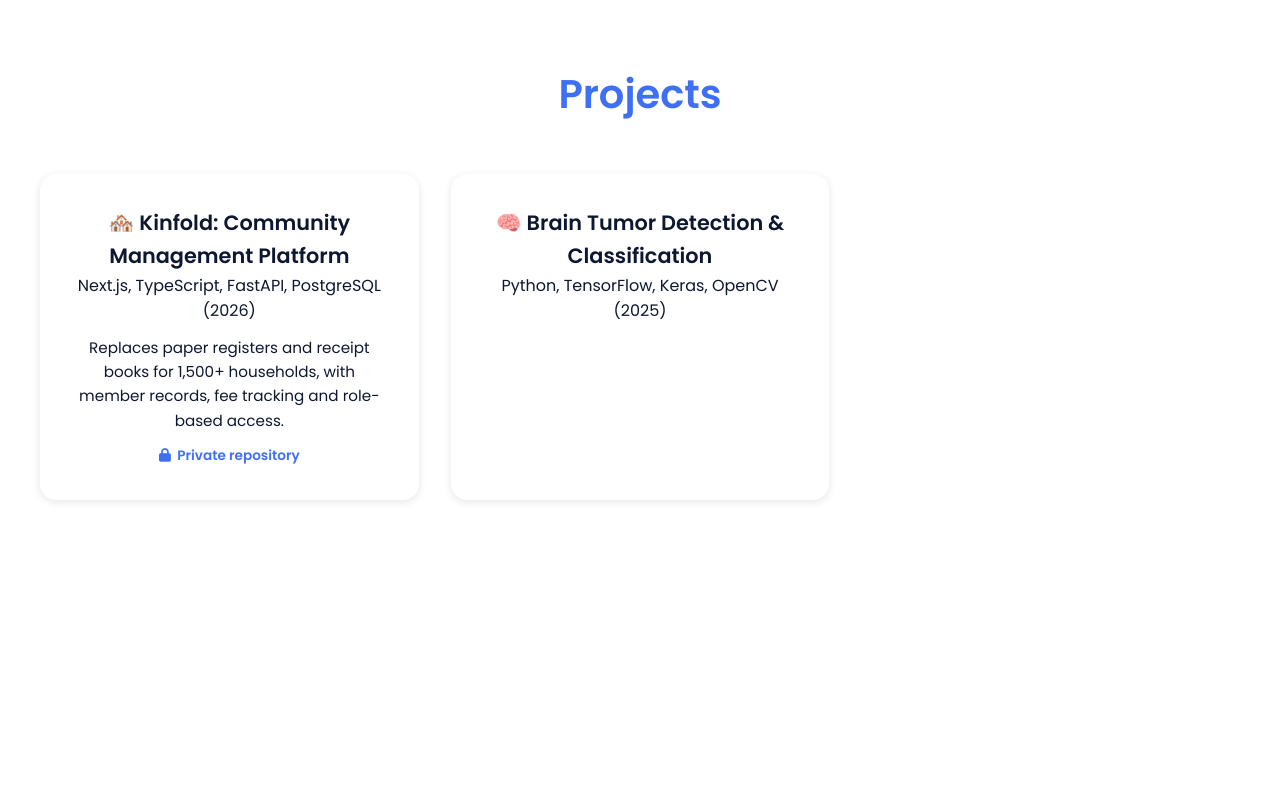
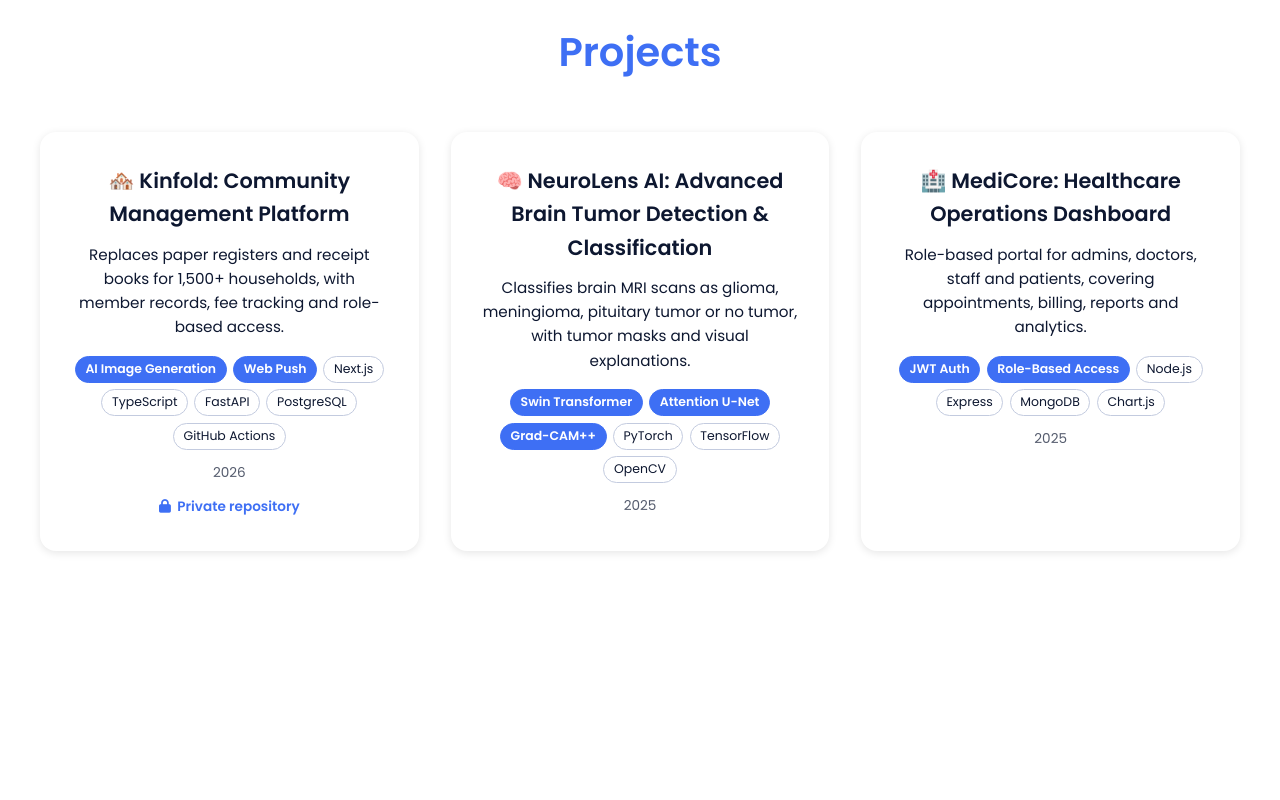
Before and after one commit to atifmvr-007/portfolio, a plain HTML site: page index.html in a window 1280 px wide. Shown: the part 2460-3260 px from the top of the page. Drawn offline with nearby package versions, Linux system fonts and the light colour scheme.

Commit message:
Strengthen project cards and update footer year
Rename projects, add summaries and highlighted technology tags based on
each project's code, correct outdated stack details, and update the
footer to 2026.

Co-Authored-By: Claude Opus 5.5 <noreply@anthropic.com>

```diff
--- a/index.html
+++ b/index.html
@@ -215,57 +215,120 @@
     <section class="work section" id="projects">
       <h2 class="section-title">Projects</h2>
       <div class="work__container bd-grid">
-        <!-- Featured private project -->
         <div class="work__card">
           <h3>🏘️ Kinfold: Community Management Platform</h3>
-          <p>Next.js, TypeScript, FastAPI, PostgreSQL (2026)</p>
           <p class="work__summary">
-            Replaces paper registers and receipt books for 1,500+ households,
-            with member records, fee tracking and role-based access.
+            Replaces paper registers and receipt books for 1,500+ households, with member records, fee tracking and role-based access.
           </p>
+          <ul class="work__tags" aria-label="Technologies used">
+            <li class="work__tag work__tag--highlight">AI Image Generation</li>
+            <li class="work__tag work__tag--highlight">Web Push</li>
+            <li class="work__tag">Next.js</li>
+            <li class="work__tag">TypeScript</li>
+            <li class="work__tag">FastAPI</li>
+            <li class="work__tag">PostgreSQL</li>
+            <li class="work__tag">GitHub Actions</li>
+          </ul>
+          <p class="work__year">2026</p>
           <span class="work__private">
             <i class="fas fa-lock" aria-hidden="true"></i> Private repository
           </span>
         </div>
 
-        <!-- 1. Brain Tumor Detection -->
         <a
           href="https://github.com/atifmvr-007/Brain-Tumor-Detection-and-Classification-using-Swin-Transformer-Attention-U-net-with-Gradcam"
           target="_blank"
+          rel="noopener noreferrer"
           class="work__card"
         >
-          <h3>🧠 Brain Tumor Detection & Classification</h3>
-          <p>Python, TensorFlow, Keras, OpenCV (2025)</p>
+          <h3>🧠 NeuroLens AI: Advanced Brain Tumor Detection &amp; Classification</h3>
+          <p class="work__summary">
+            Classifies brain MRI scans as glioma, meningioma, pituitary tumor or no tumor, with tumor masks and visual explanations.
+          </p>
+          <ul class="work__tags" aria-label="Technologies used">
+            <li class="work__tag work__tag--highlight">Swin Transformer</li>
+            <li class="work__tag work__tag--highlight">Attention U-Net</li>
+            <li class="work__tag work__tag--highlight">Grad-CAM++</li>
+            <li class="work__tag">PyTorch</li>
+            <li class="work__tag">TensorFlow</li>
+            <li class="work__tag">OpenCV</li>
+          </ul>
+          <p class="work__year">2025</p>
         </a>
+
         <a
           href="https://github.com/faheemck1/medical-dashboard"
           target="_blank"
+          rel="noopener noreferrer"
           class="work__card"
         >
-          <h3>💉 Healthcare Analytics Dashboard System</h3>
-          <p>Django, SQLite, Data Visualization (2025)</p>
+          <h3>🏥 MediCore: Healthcare Operations Dashboard</h3>
+          <p class="work__summary">
+            Role-based portal for admins, doctors, staff and patients, covering appointments, billing, reports and analytics.
+          </p>
+          <ul class="work__tags" aria-label="Technologies used">
+            <li class="work__tag work__tag--highlight">JWT Auth</li>
+            <li class="work__tag work__tag--highlight">Role-Based Access</li>
+            <li class="work__tag">Node.js</li>
+            <li class="work__tag">Express</li>
+            <li class="work__tag">MongoDB</li>
+            <li class="work__tag">Chart.js</li>
+          </ul>
+          <p class="work__year">2025</p>
         </a>
 
         <a
           href="https://github.com/atifmvr-007/AI-Powered-Student-Identity-Record-System"
           target="_blank"
+          rel="noopener noreferrer"
           class="work__card"
         >
-          <h3>👻 AI Powered Student Identity Record System</h3>
-          <p>Python, OpenCV, SQLite, Matplotlib (2025)</p>
+          <h3>🪪 VeriFace: AI Student Identity Verification</h3>
+          <p class="work__summary">
+            Verifies students by webcam and retrieves their academic records without ID cards or manual entry.
+          </p>
+          <ul class="work__tags" aria-label="Technologies used">
+            <li class="work__tag work__tag--highlight">Face Embeddings</li>
+            <li class="work__tag work__tag--highlight">Biometric Matching</li>
+            <li class="work__tag">Python</li>
+            <li class="work__tag">OpenCV</li>
+            <li class="work__tag">face_recognition</li>
+          </ul>
+          <p class="work__year">2025</p>
         </a>
 
         <a
           href="https://github.com/atifmvr-007/AI-Attendance-System"
           target="_blank"
+          rel="noopener noreferrer"
           class="work__card"
         >
-          <h3>🤖 Facial Recognition & Attendance System</h3>
-          <p>Python, OpenCV, SQLite (2024)</p>
+          <h3>🎥 AttendVision: Real-Time Face Recognition Attendance</h3>
+          <p class="work__summary">
+            Recognizes faces from a live camera feed and records attendance automatically in Excel.
+          </p>
+          <ul class="work__tags" aria-label="Technologies used">
+            <li class="work__tag work__tag--highlight">CNN</li>
+            <li class="work__tag work__tag--highlight">Face Embeddings</li>
+            <li class="work__tag">TensorFlow</li>
+            <li class="work__tag">OpenCV</li>
+            <li class="work__tag">Pandas</li>
+          </ul>
+          <p class="work__year">2024</p>
         </a>
+
         <div class="work__card">
-          <h3>📊 Sales Forecasting System</h3>
-          <p>Python, Scikit-learn (2023)</p>
+          <h3>📈 ForecastIQ: Machine Learning Sales Forecasting</h3>
+          <p class="work__summary">
+            Predicts sales using a machine learning pipeline with data preprocessing and feature engineering.
+          </p>
+          <ul class="work__tags" aria-label="Technologies used">
+            <li class="work__tag work__tag--highlight">Predictive ML</li>
+            <li class="work__tag work__tag--highlight">Feature Engineering</li>
+            <li class="work__tag">Python</li>
+            <li class="work__tag">Scikit-learn</li>
+          </ul>
+          <p class="work__year">2023</p>
         </div>
       </div>
     </section>
@@ -305,7 +368,7 @@
     <!-- Footer -->
     <footer class="footer">
       <p class="footer__title">Atif Muhammed</p>
-      <p class="footer__copy">&#169; 2025 All rights reserved</p>
+      <p class="footer__copy">&#169; 2026 All rights reserved</p>
     </footer>
 
     <script src="script.js"></script>
--- a/style.css
+++ b/style.css
@@ -632,6 +632,33 @@ html {
   margin-top: 0.75rem;
   font-size: 0.95rem;
 }
+.work__tags {
+  display: flex;
+  flex-wrap: wrap;
+  justify-content: center;
+  gap: 0.4rem;
+  margin-top: 1rem;
+  list-style: none;
+}
+.work__tag {
+  padding: 0.2rem 0.6rem;
+  border: 1px solid hsl(var(--hue-color), 30%, 82%);
+  border-radius: 999px;
+  font-size: 0.78rem;
+  font-weight: 500;
+  line-height: 1.5;
+}
+.work__tag--highlight {
+  border-color: var(--first-color);
+  background: var(--first-color);
+  color: #fff;
+  font-weight: 600;
+}
+.work__card .work__year {
+  margin-top: 0.75rem;
+  font-size: 0.85rem;
+  opacity: 0.7;
+}
 .work__private {
   display: inline-flex;
   align-items: center;
```
